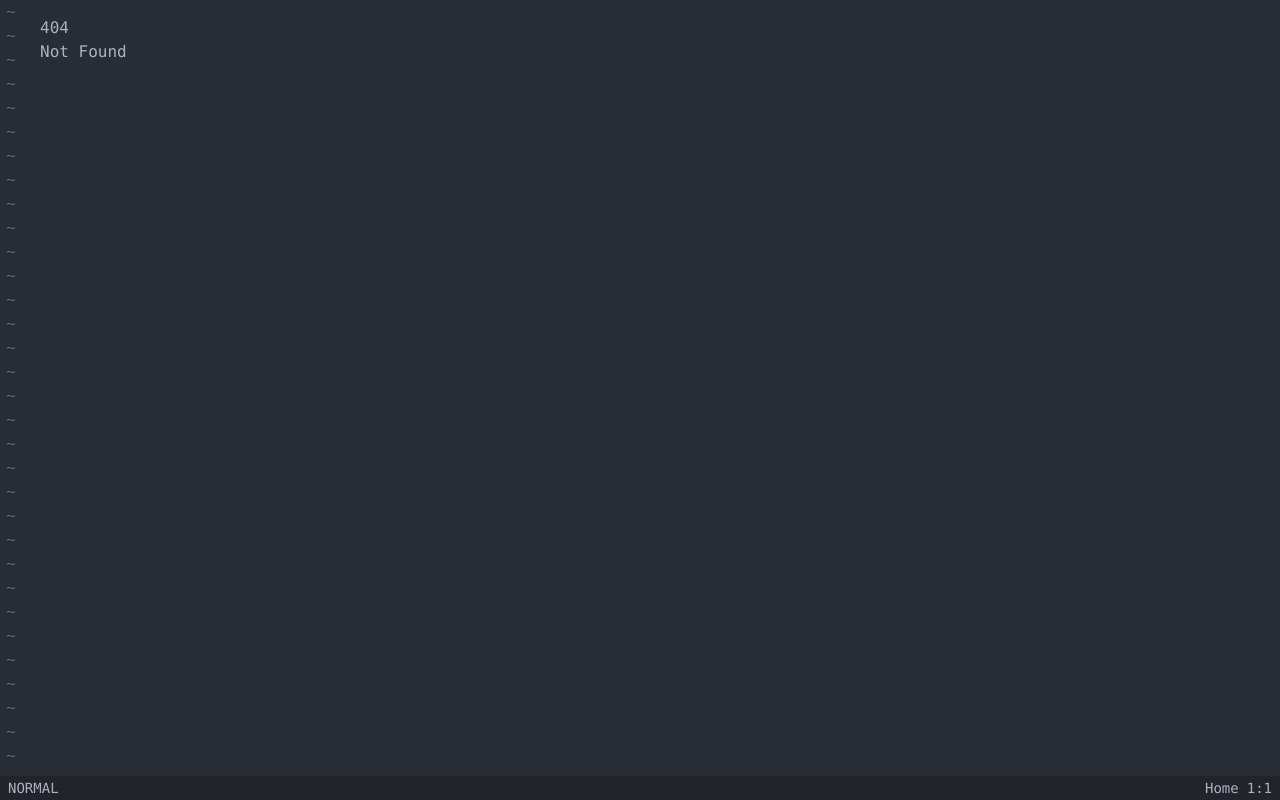
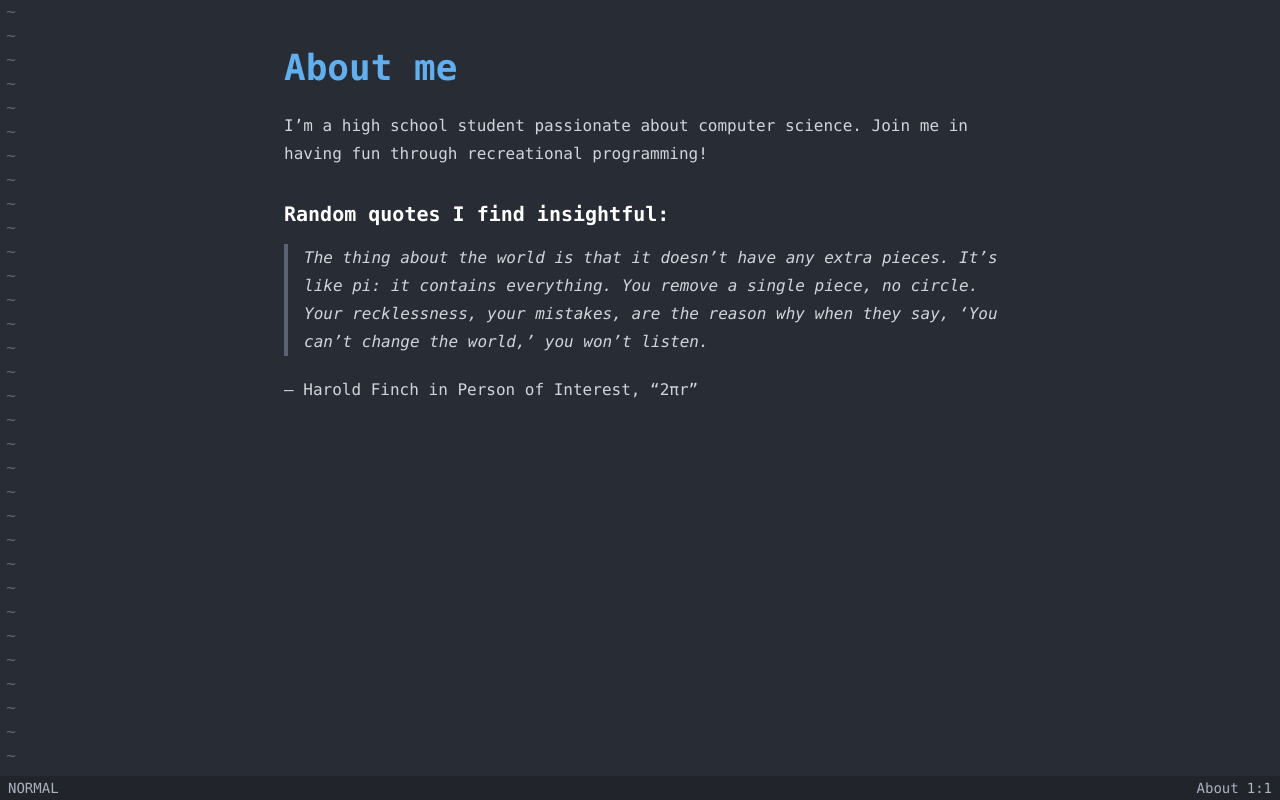
Before and after one commit to Injng/lnjng.com, a SvelteKit app: page /about in a window 1280 px wide. Before the commit this address had no page. Built offline with nearby package versions, Linux system fonts and the light colour scheme.

Commit message:
add about page

```diff
--- a/src/routes/+layout.svelte
+++ b/src/routes/+layout.svelte
@@ -7,7 +7,6 @@
     let mode = 'NORMAL';
     let page: string = 'Home';
     let mainElement: HTMLElement;
-    let pageChange = 0;
 
     // number of times to repeat command, and whether or not a number is being inputted
     let repeat = 1;
@@ -42,6 +41,7 @@
         window.addEventListener('resize', () => {
             viewBottom = window.innerHeight;
         });
+        page = window.location.pathname === '/' ? 'Home' : window.location.pathname.slice(1).charAt(0).toUpperCase() + window.location.pathname.slice(2);
     });
 
     /**
@@ -146,7 +146,6 @@
                     if (lines[cursorRow][cursorCol].href.startsWith('http')) {
                         window.open(lines[cursorRow][cursorCol].href, '_blank');
                     } else {
-                        pageChange = 0;
                         window.location.href = lines[cursorRow][cursorCol].href;
                     }
                 } else {
@@ -234,13 +233,11 @@
 
     function handleCommand(cmd: string) {
         if (cmd === ':home') {
-            page = 'Home';
-            pageChange = 0;
             window.location.href = '/';
         } else if (cmd === ':blog') {
-            page = 'Blog';
-            pageChange = 0;
             window.location.href = '/blog';
+        } else if (cmd === ':about') {
+            window.location.href = '/about';
         }
     }
 
--- /dev/null
+++ b/src/routes/about/+page.svelte
@@ -0,0 +1,26 @@
+<svelte:head>
+	<title>About</title>
+	<meta property="og:type" content="article" />
+	<meta property="og:title" content="About" />
+</svelte:head>
+
+<div class="max-w-3xl mx-auto px-4 py-8">
+	<hgroup class="mb-6">
+		<h1 class="text-4xl font-bold text-nvim-blue mb-2">About me</h1>
+	</hgroup>
+
+	<div class="prose prose-invert max-w-none">
+        <p class="mb-4">
+            I’m a high school student passionate about computer science. Join me in having fun through recreational programming!
+        </p>
+        <h2 class="text-xl font-bold text-nvim-purple mt-8 mb-4">Random quotes I find insightful:</h2>
+        <p class="border-l-4 border-nvim-gray pl-4 italic my-4">
+            The thing about the world is that it doesn’t have any extra pieces. It’s like pi: it contains everything.
+            You remove a single piece, no circle. Your recklessness, your mistakes, are the reason why when they say,
+            ‘You can’t change the world,’ you won’t listen.
+        </p>
+        <p class="mb-4">
+            — Harold Finch in Person of Interest, “2πr”
+        </p>
+	</div>
+</div>
```
